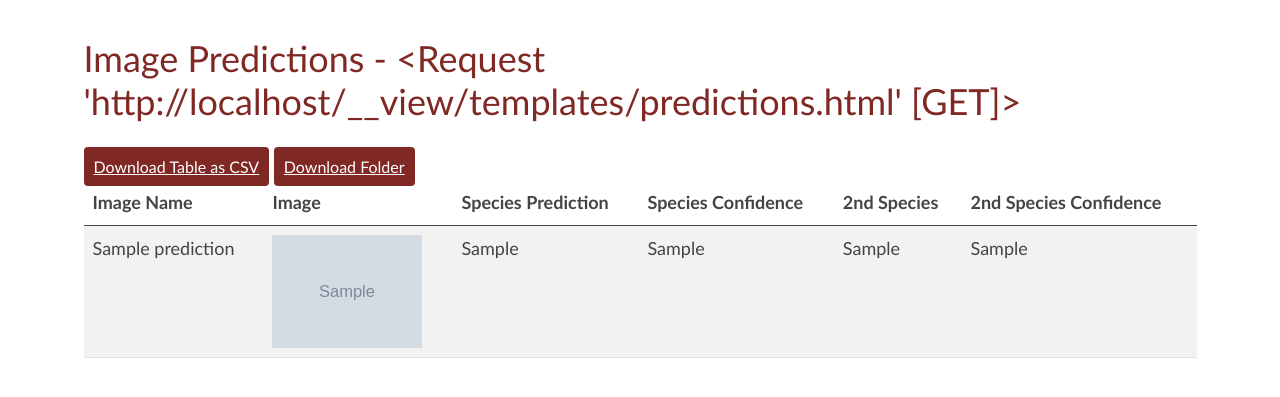
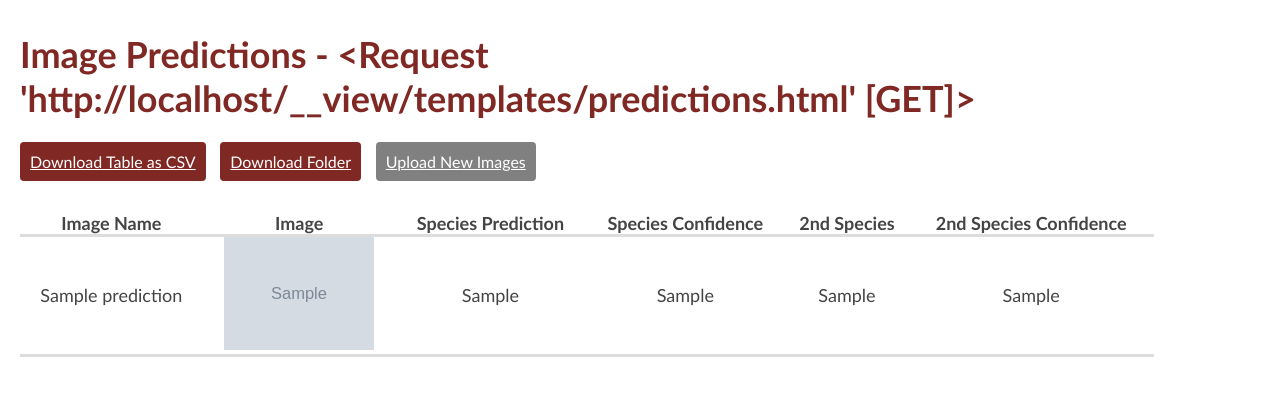
Before and after one commit to KNolte19/MosquitoWingClassifier, a Flask app: template templates/predictions.html in a window 1280 px wide. Shown: the top 397 px of the page. Run offline with Flask 3, Linux system fonts and the light colour scheme; the template is opened without the code that fills it: most values are stand-ins (such as "Sample title", 1, 10 or a date in 2020); grey boxes marked "Sample" are stand-in pictures.

Commit message:
Style and Convience changes

```diff
--- a/static/css/main.css
+++ b/static/css/prediction.css
@@ -15,8 +15,28 @@ h1, h2 {
     margin-top: 10px;
 }
 
+.container {
+    margin-left: 20px;
+}
+
+.table {
+    width: 90%;
+    margin-top: 40px;
+    border-collapse: collapse;
+}
+
+tr:nth-child(even) {background-color: #f2f2f2;}
+
+th, td {
+  border-bottom: 3px solid #ddd;
+}
+
+ td {
+  text-align: center;
+}
+
 table-image {
-    width: 150px;
+    width: 100px;
     height: auto;
  }
 
@@ -31,6 +51,7 @@ img {
     color: #fff;
     margin-bottom: 10px;
     margin-top: 10px;
+    margin-right: 10px;
     padding: 10px;
     border: none;
     border-radius: 4px;
@@ -42,3 +63,17 @@ img {
     color: #fff;
     background: #A27942;
 }
+
+.btn-submit_back {
+    width: 20%;
+    background: grey;
+    color: #fff;
+    margin-bottom: 10px;
+    margin-top: 10px;
+    margin-right: 10px;
+    padding: 10px;
+    border: none;
+    border-radius: 4px;
+    cursor: pointer;
+    font-size: 16px;
+}
--- a/templates/predictions.html
+++ b/templates/predictions.html
@@ -3,15 +3,14 @@
 <br>
  <head>
    <title>LandRoval Image Predictions - {{ request }}</title>
-   <link href="https://cdn.jsdelivr.net/npm/bootstrap@5.0.1/dist/css/bootstrap.min.css" rel="stylesheet">
-   <link href="/static/css/main.css" rel="stylesheet">
+   <link href="/static/css/prediction.css" rel="stylesheet">
  </head>
 
    <div class="container">
      <h1>Image Predictions - {{ request }}</h1>
-       <!-- bootstrap btn-group anschauen -->
         <a href="/download_csv" class="btn-submit">Download Table as CSV</a>
         <a href="/download_folder" class="btn-submit">Download Folder</a>
+        <a href="/" class="btn-submit_back">Upload New Images</a>
      <table class="table table-striped">
        <thead>
          <tr>
--- a/templates/upload.html
+++ b/templates/upload.html
@@ -4,7 +4,7 @@
     <meta charset="UTF-8">
     <meta name="viewport" content="width=device-width, initial-scale=1.0">
     <title>BALROG - Mosquito Classifier</title>
-    <link rel="stylesheet" href="static/css/styles.css">
+    <link rel="stylesheet" href="static/css/upload.css">
 </head>
 <body>
     <div class="container">
```
Also changed, not shown: static/css/upload.css (renamed from static/css/styles.css), 1 other file.
